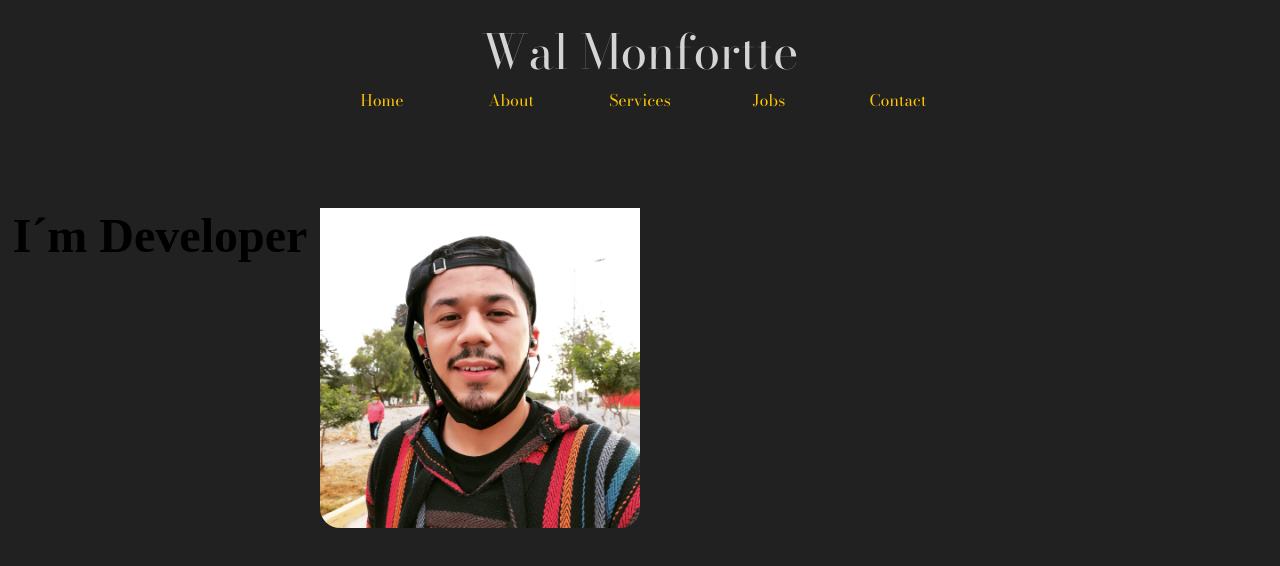
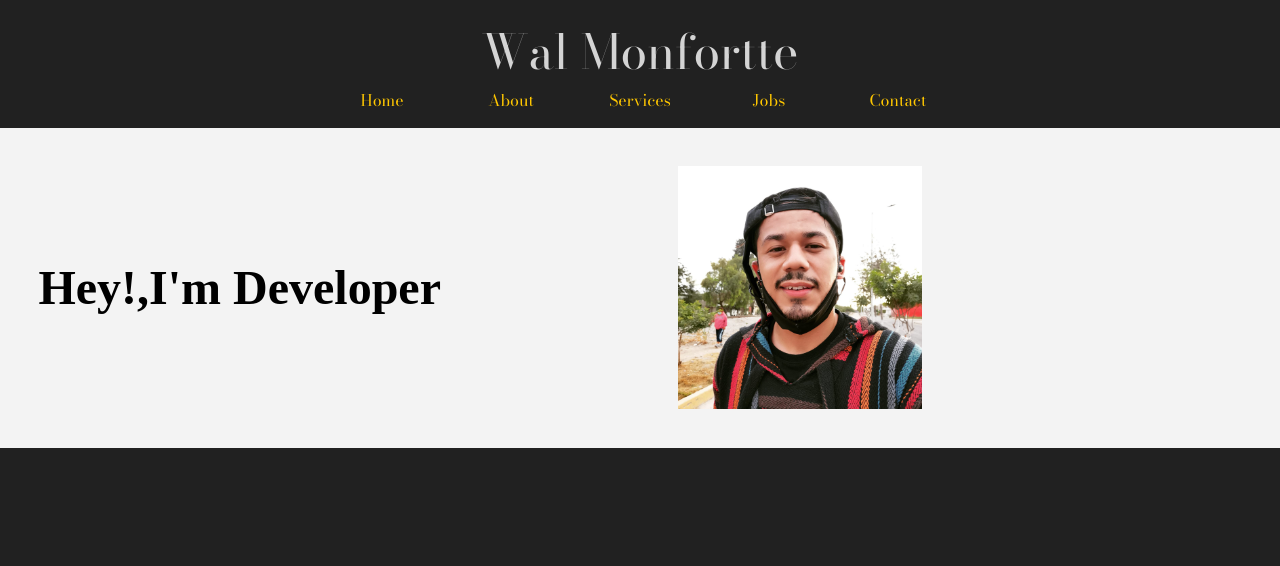
Before and after one commit to WallMonfortt/portafolio-Gualberto-Monfortte, a plain HTML site: page index.html in a window 1280 px wide. Drawn offline with nearby package versions, Linux system fonts and the light colour scheme.

Commit message:
Update css styles

```diff
--- a/assets/css/grid.css
+++ b/assets/css/grid.css
@@ -1,5 +1,13 @@
 .container-a {
     display: flex;
+}
+
+.col-2 {
+    width: 50%;
+    text-align: center;
+    padding-top: 10vh;
+    font-size: 3rem;
+    padding: 3%;
 }
 
 .col-4 {
@@ -7,4 +15,5 @@
     text-align: center;
     padding-top: 10vh;
     font-size: 3rem;
+    padding: 3%;
 }
--- a/assets/css/styles.css
+++ b/assets/css/styles.css
@@ -29,7 +29,12 @@
     color: #FFC700;
 }
 
-.first {
-    border-radius: 20px;
-    border-color: solid 2px #D4D4D4;
+header {
+    background-color:rgb(243, 243, 243)
 }
+
+.main-h2 {
+    display: flex;
+    align-items: center;
+
+}
--- a/index.html
+++ b/index.html
@@ -26,10 +26,10 @@
         </nav>
     </div>
     <header class="container-a">
-        <h2 class="col-4">
-            <span>I´m</span> Developer
+        <h2 class="col-2 main-h2">
+            <span>Hey!,</span> I'm Developer
         </h2>
-        <img class="col-4 first" src="./assets/img/wal.jpg" alt="Wall Monfortt">
+        <img class="col-4" src="./assets/img/wal.jpg" alt="Wall Monfortt">
     </header>
 </body>
 </html>
```
